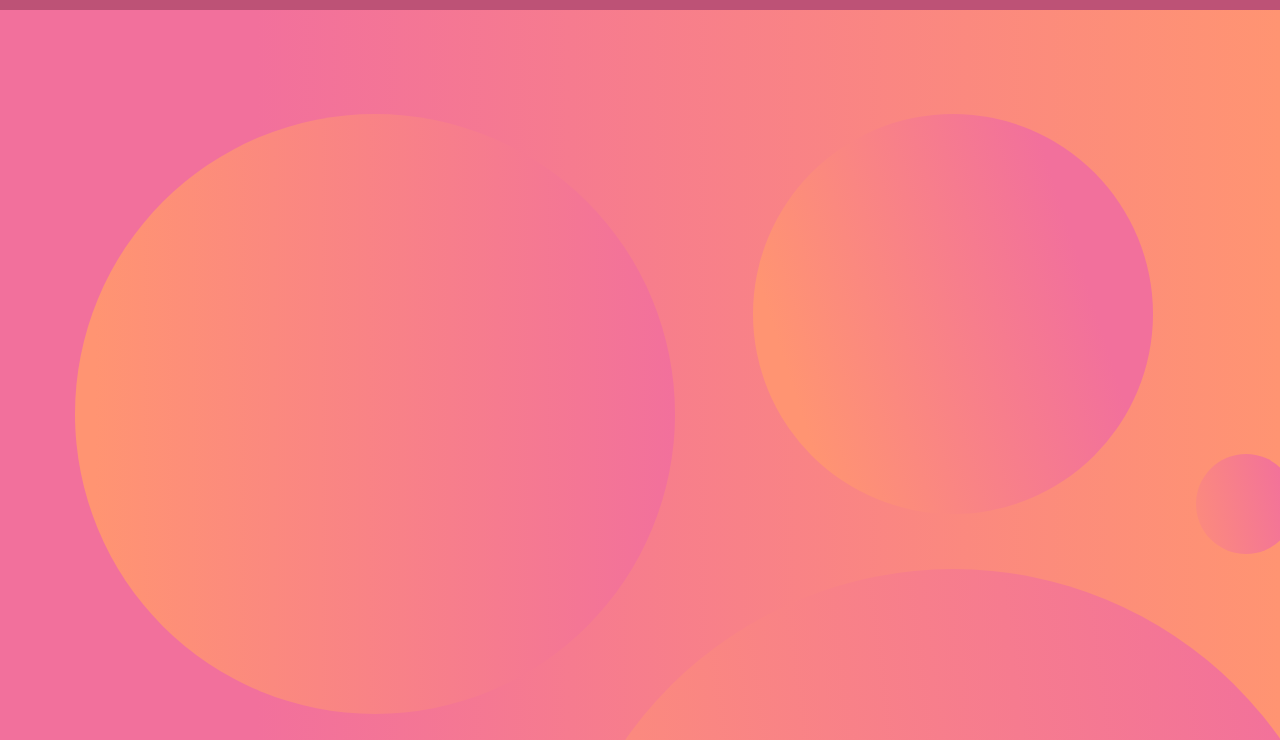
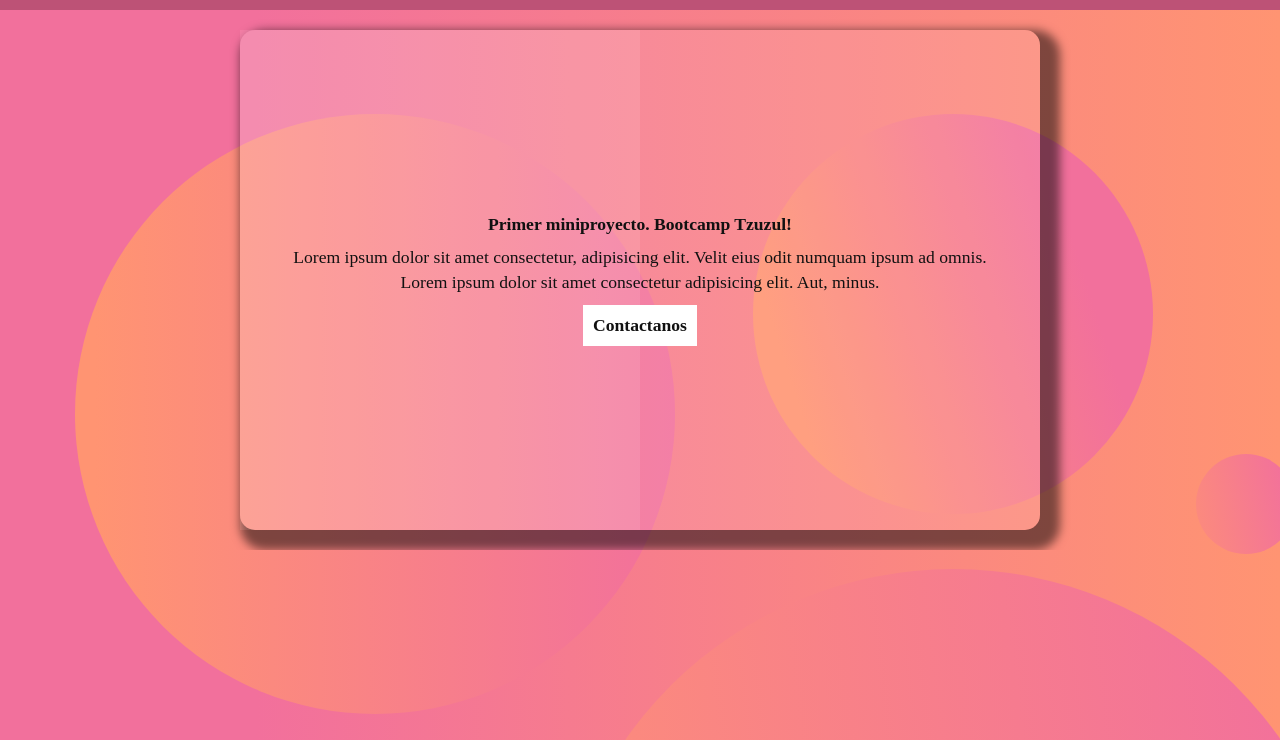
Before and after one commit to docampoe/landingPage, a plain HTML site: page index.html in a window 1280 px wide. Shown: the part 80-820 px from the top of the page. Drawn offline with Linux system fonts and the light colour scheme.

Commit message:
Section Content

```diff
--- a/css/style.css
+++ b/css/style.css
@@ -115,9 +115,88 @@ body{
 #main_nav a:hover{
     background-color: #eb8ead;
 }
-
 .img_main{
-
 }
 
 /* Header final*/
+
+/* Section Content */
+.content_section{
+    position: relative;
+    display: flex;
+    justify-content: center;
+    align-items: center;
+    flex-wrap: wrap;
+    width: 100%;
+    overflow: hidden;
+}
+.content_section .box {
+    position: relative;
+    width: 800px;
+    height: 500px;
+    color: #fff;
+    display: flex;
+    justify-content: center;
+    align-items: center;
+    margin: 20px 30px;
+    transition: 0.5s;
+
+}
+.content_section .box:hover{
+    transform: translateY(-20px);
+}
+.content_section .box::before{
+    content: '';
+    position: absolute;
+    top: 0;
+    left: 0;
+    width: 100%;
+    height: 100%;
+    background: rgba(255,255,255, 0.1);
+    box-shadow: 10px 10px 10px 10px rgba(0,0,0,0.5);
+    border-radius: 15px;
+}
+
+.content_section .box span::before
+{
+    content: '';
+    position: absolute;
+    top: 0;
+    left: 0;
+    width: 50%;
+    height: 100%;
+    background: rgba(255, 255, 255, 0.1);
+    pointer-events: none;
+
+}
+.content_section .box .content
+{
+    text-align: center;
+    position: relative;
+    z-index: 10;
+    padding: 20px 40px;
+}
+.content_section .box .content h2
+{
+    font-size: 1.1em;
+    color: #111;
+    margin-bottom: 10px;
+}
+.content_section .box .content p
+{
+    font-size: 1.1em;
+    color: #111;
+    margin-bottom: 10px;
+    line-height: 1.4em;
+}
+.content_section .box .content a
+{
+    display: inline-block;
+    font-size: 1.1em;
+    color: #111;
+    background: #fff;
+    padding: 10px;
+    text-decoration: none;
+    font-weight: 600;
+}
+/* Section Content */
--- a/index.html
+++ b/index.html
@@ -4,11 +4,27 @@
     <meta charset="UTF-8">
     <meta http-equiv="X-UA-Compatible" content="IE=edge">
     <meta name="viewport" content="width=device-width, initial-scale=1.0">
-    <title>Document</title>
+    <!--Icon-->
+    <link  rel = "shortcut icon"  href = "img/favicon.ico"  type = "image / x-icon" >
+    <link  rel = "icon"  href = "img/favicon.ico"  type = "image / x-icon" >
+    <!--CSS-->
     <link rel="stylesheet" href="css/style.css">
+    <title>Primer MiniProyecto - Bootcamp Tzuzul</title>
 </head>
 <body>
+    <!--Header-->
+        <header>
+                <nav class="nav_header">
+                    <img src="" alt="Logo" class="img_main">
+                    <ul id="main_nav">
+                        <li><a href="#Inicio">Inicio</a></li>
+                        <li><a href="#contacto">Contactanos</a></li>
+                    </ul>
+                </nav>
+        </header>
+    <!---->
 
+    <!--Background circle-->
         <div class="first_circle"></div>
 
         <div class="second_circle"></div>
@@ -22,16 +38,22 @@
         <div class="sixth_circle"></div>
 
         <div class="seventh_circle"></div>
+    <!---->
+
+    <!--Content section-->
+    <section class="content_section">
+        <div class="box">
+            <span></span>
+
+            <div class="content">
+                <h2>Primer miniproyecto. Bootcamp Tzuzul!</h2>
+                <p>Lorem ipsum dolor sit amet consectetur, adipisicing elit. Velit eius odit numquam ipsum ad omnis. Lorem ipsum dolor sit amet consectetur adipisicing elit. Aut, minus.</p>
+                <a href="#">Contactanos</a>
+            </div>
+        </div>
+    </section>
+    <!---->
 
 
-    <head>
-        <nav class="nav_header">
-            <img src="" alt="Logo" class="img_main">
-            <ul id="main_nav">
-                <li><a href="#Inicio">Inicio</a></li>
-                <li><a href="#contacto">Contactanos</a></li>
-            </ul>
-        </nav>
-    </head>
 </body>
 </html>
```
Also changed, not shown: img/favicon.ico (added), img/logo.png (added), 1 other file. Lines whose indentation alone changed are shown as unchanged.
